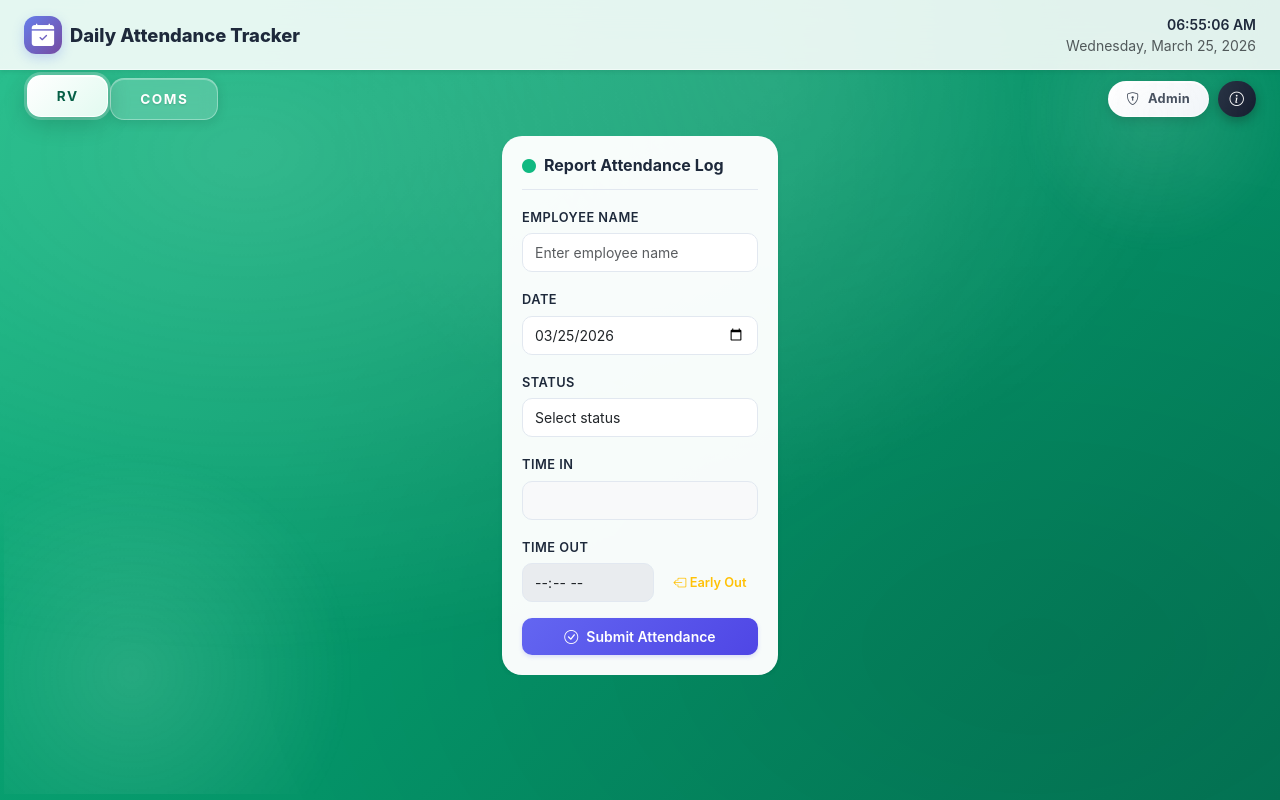
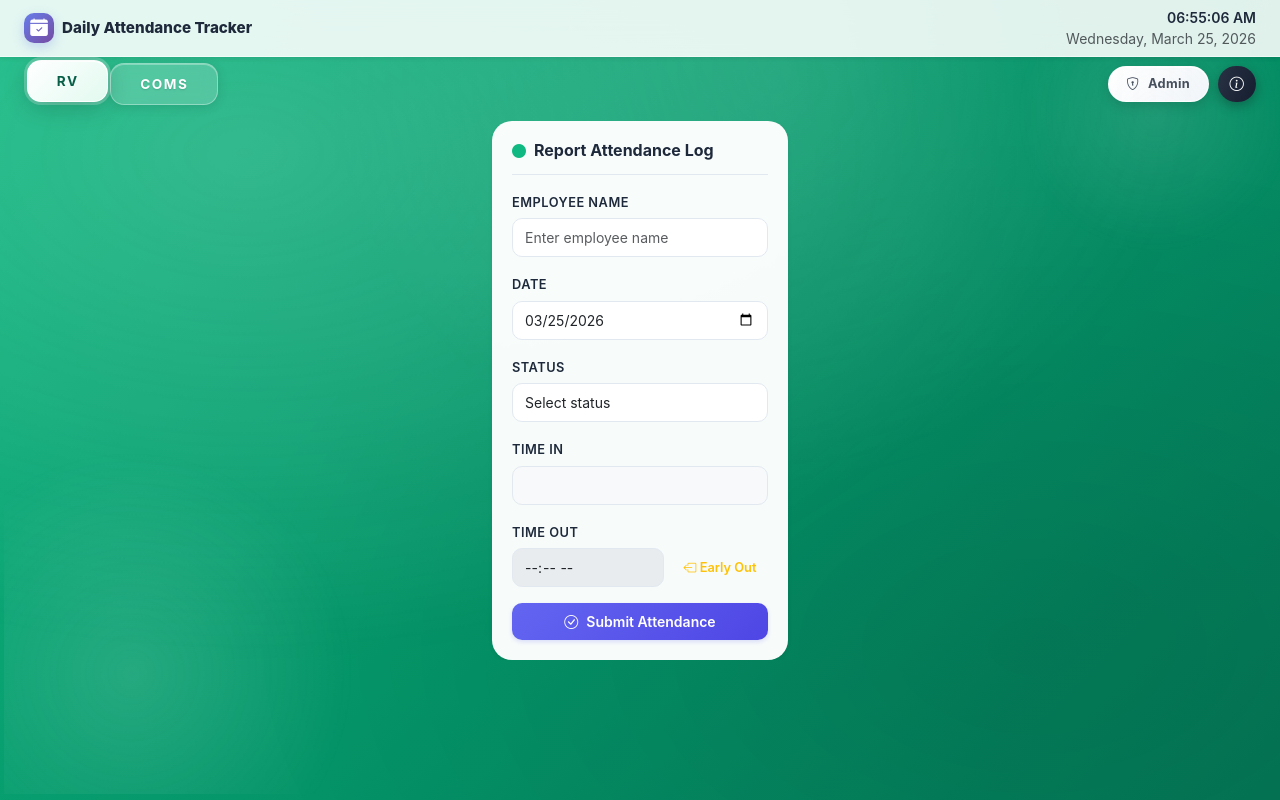
Before and after one commit to danilobangajo/Daily-Attendance, a plain HTML site: page index.html in a window 1280 px wide. Drawn offline with nearby package versions, Linux system fonts and the light colour scheme.

Commit message:
Add files via upload

```diff
--- a/style.css
+++ b/style.css
@@ -31,7 +31,7 @@ body {
     font-size: 14px;
     line-height: 1.5;
     transition: background 0.6s cubic-bezier(0.4,0,0.2,1);
-    padding-top: 70px;
+    padding-top: 55px;
     height: 100vh;
     max-height: 100vh;
     overflow: hidden;
@@ -86,7 +86,7 @@ body.coms-active {
 
 /* Navbar */
 .navbar {
-    padding: 0.85rem 0;
+    padding: 0.45rem 0;
     background: rgba(255, 255, 255, 0.88) !important;
     -webkit-backdrop-filter: blur(20px);
     backdrop-filter: blur(20px);
@@ -102,21 +102,21 @@ body.coms-active {
 }
 
 .navbar-brand {
-    font-size: 1.15rem;
+    font-size: 0.95rem;
     font-weight: 800;
     color: var(--text-primary) !important;
 }
 
 .app-icon {
-    width: 38px;
-    height: 38px;
+    width: 30px;
+    height: 30px;
     background: linear-gradient(135deg, #667eea 0%, #764ba2 100%);
-    border-radius: 12px;
+    border-radius: 10px;
     display: flex;
     align-items: center;
     justify-content: center;
     color: white;
-    font-size: 1.4rem;
+    font-size: 1.1rem;
     box-shadow: 0 4px 12px rgba(102, 126, 234, 0.3);
 }
 
@@ -193,17 +193,17 @@ body.coms-active {
 
 /* Form col — auto height, centered, max fits viewport */
 #formCol {
-    max-width: 300px !important;
-    flex: 0 0 300px !important;
+    max-width: 320px !important;
+    flex: 0 0 320px !important;
     margin-left: 0 !important;
-    max-height: calc(100vh - 130px);
+    max-height: calc(100vh - 110px);
     overflow-y: auto;
     overflow-x: hidden;
 }
 
 #formCol .fixed-height-card {
     height: auto !important;
-    max-height: calc(100vh - 130px);
+    max-height: calc(100vh - 110px);
     overflow-y: auto;
 }
 
@@ -218,7 +218,7 @@ body.coms-active {
 
 #adminPanel .fixed-height-card {
     height: auto !important;
-    max-height: calc(100vh - 140px);
+    max-height: calc(100vh - 110px);
 }
 
 .fixed-height-card {
@@ -229,8 +229,8 @@ body.coms-active {
 
 /* When admin panel is open, form col shrinks */
 #mainRow.admin-open #formCol {
-    flex: 0 0 280px !important;
-    max-width: 280px !important;
+    flex: 0 0 320px !important;
+    max-width: 320px !important;
 }
 
 /* Tablet & below — allow scroll */
```
